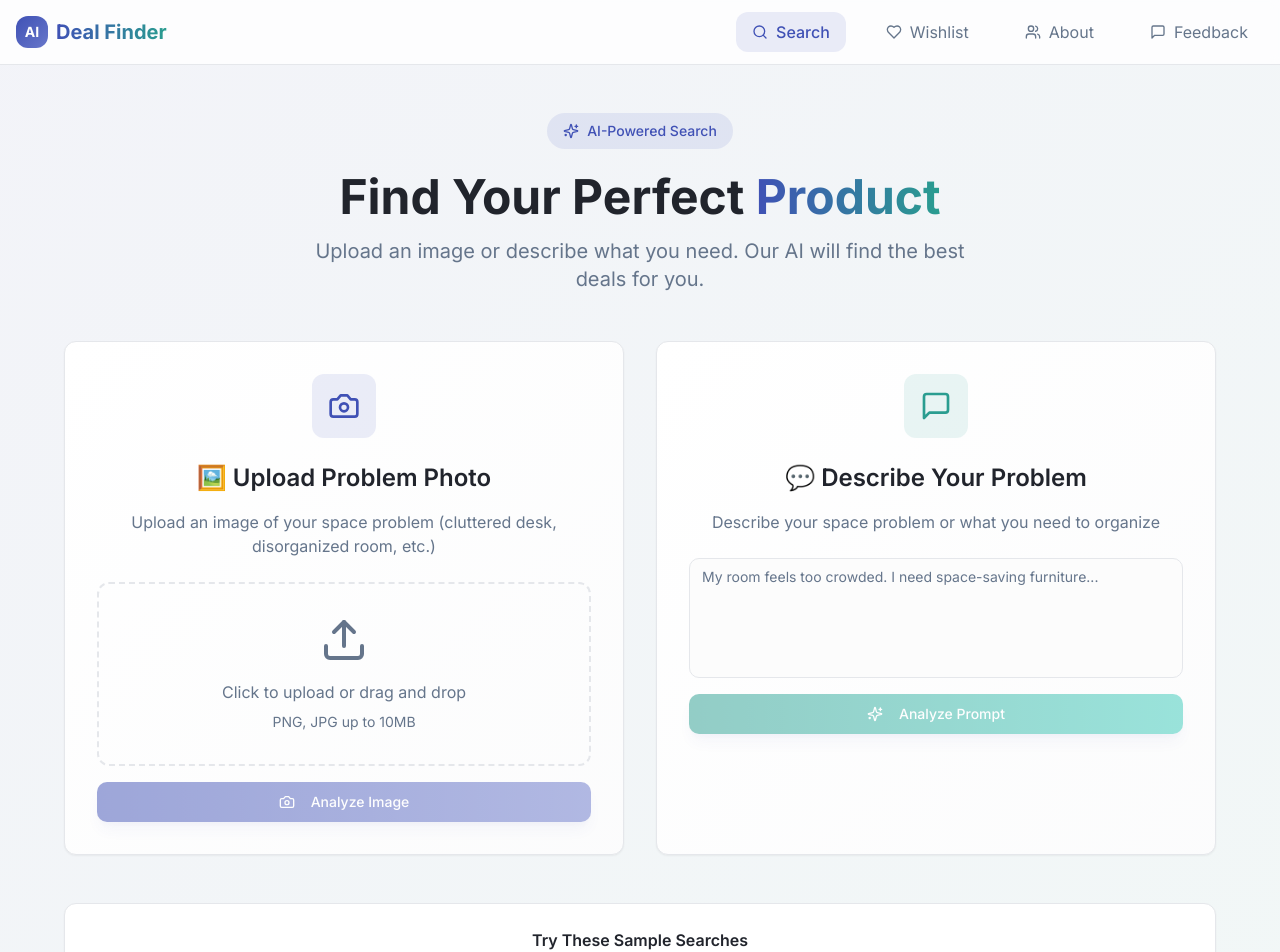
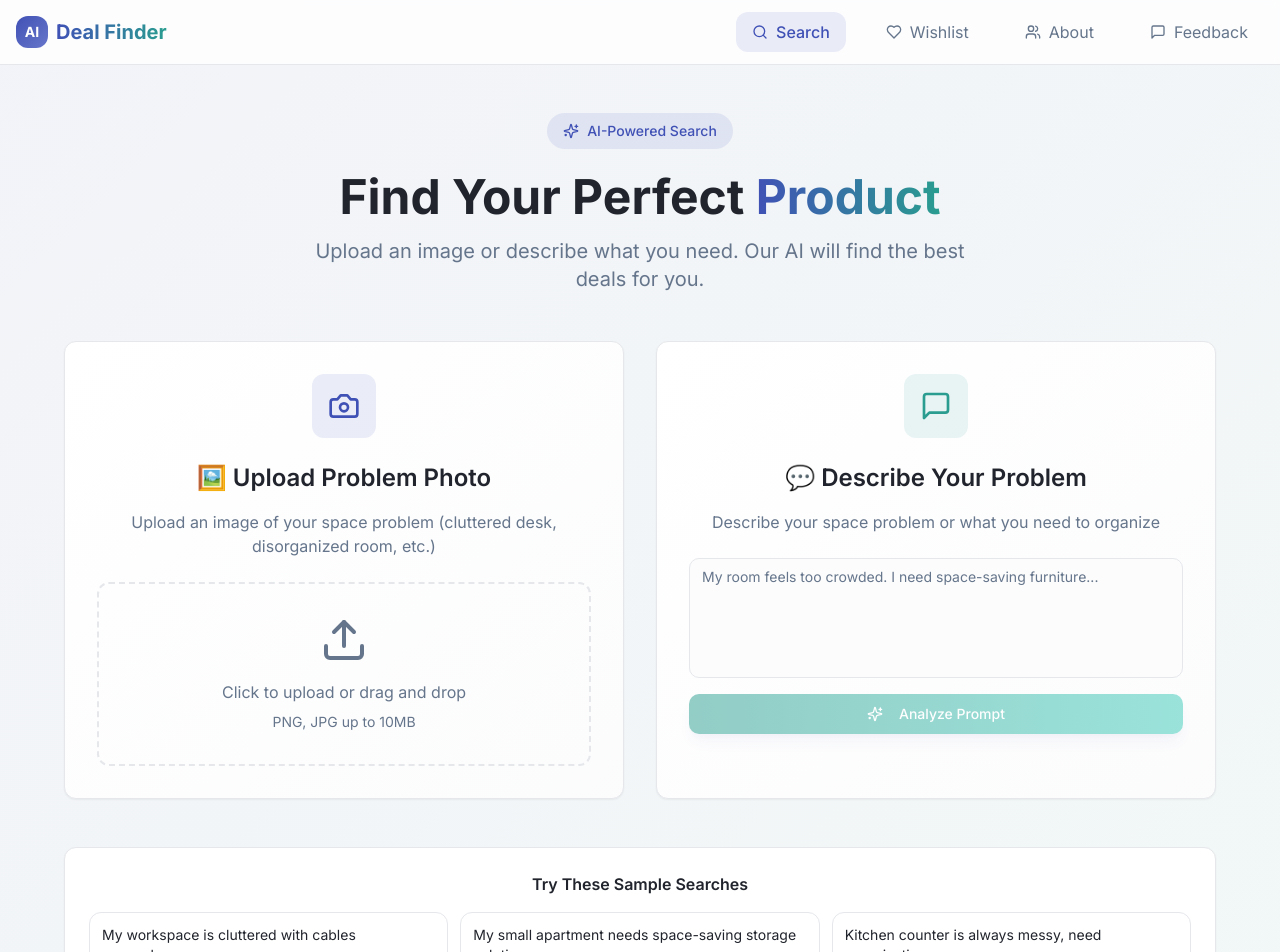
Before and after one commit to akashFairpe/price-pundit, a React (Vite) app: page /search in a window 1280 px wide. Shown: the top 952 px of the page. Built offline with nearby package versions, Linux system fonts and the light colour scheme.

Commit message:
Reverted to commit 346f2982daa69a3186bd66513f5dfaf879a6b7fb

```diff
--- a/src/pages/ProductDetail.tsx
+++ b/src/pages/ProductDetail.tsx
@@ -4,7 +4,6 @@ import { Button } from "@/components/ui/button";
 import { Card } from "@/components/ui/card";
 import { Badge } from "@/components/ui/badge";
 import { Tabs, TabsContent, TabsList, TabsTrigger } from "@/components/ui/tabs";
-import { Accordion, AccordionContent, AccordionItem, AccordionTrigger } from "@/components/ui/accordion";
 import { useToast } from "@/hooks/use-toast";
 import { useNavigate } from "react-router-dom";
 import Navigation from "@/components/Navigation";
@@ -132,9 +131,7 @@ const ProductDetail = () => {
             rating: foundProduct.rating?.rating || 4.0,
             reviews: foundProduct.rating?.ratingCount || 0,
             matchScore: parseInt(foundProduct.matchPercentage?.replace('%', '')) || 85,
-            features: foundProduct.keyFeature || foundProduct.title?.split(' ').slice(0, 6) || ["Quality Product"],
-            keyFeatures: foundProduct.keyFeature || [],
-            specifications: foundProduct.specifications || [],
+            features: foundProduct.title?.split(' ').slice(0, 6) || ["Quality Product"],
             dimensions: "Standard Size",
             weight: "Standard Weight",
             warranty: "1 Year Warranty",
@@ -274,12 +271,11 @@ const ProductDetail = () => {
                 </div>
               </Card>
 
-              {/* Key Features */}
-              {product.keyFeatures && product.keyFeatures.length > 0 && (
+              {/* Features */}
               <div className="mb-6">
                 <h4 className="font-semibold mb-3">Key Features</h4>
-                  <div className="grid grid-cols-1 gap-2">
-                    {product.keyFeatures.slice(0, 3).map((feature, index) => (
+                <div className="grid grid-cols-2 gap-2">
+                  {product.features.map((feature, index) => (
                     <div key={index} className="flex items-center gap-2 text-sm">
                       <CheckCircle className="w-4 h-4 text-success" />
                       <span>{feature}</span>
@@ -287,7 +283,6 @@ const ProductDetail = () => {
                   ))}
                 </div>
               </div>
-              )}
 
               {/* Specifications */}
               <div className="space-y-2 text-sm">
@@ -366,10 +361,10 @@ const ProductDetail = () => {
         </Card>
 
         {/* Tabs */}
-        <Tabs defaultValue="specifications" className="w-full">
+        <Tabs defaultValue="reviews" className="w-full">
           <TabsList className="grid w-full grid-cols-3">
+            <TabsTrigger value="reviews">Reviews ({product.reviews})</TabsTrigger>
             <TabsTrigger value="specifications">Specifications</TabsTrigger>
-            <TabsTrigger value="reviews">Reviews ({product.reviews})</TabsTrigger>
             <TabsTrigger value="price-history">Price History</TabsTrigger>
           </TabsList>
 
@@ -409,21 +404,6 @@ const ProductDetail = () => {
 
           <TabsContent value="specifications">
             <Card className="card-soft p-6">
-              <h3 className="text-xl font-semibold mb-4">Product Specifications</h3>
-              {product.specifications && product.specifications.length > 0 ? (
-                <div className="space-y-4">
-                  {product.specifications.map((spec, index) => (
-                    <div key={index} className="grid grid-cols-2 gap-4 py-3 border-b border-border last:border-b-0">
-                      <div className="font-medium text-muted-foreground">
-                        {Object.keys(spec)[0]}
-                      </div>
-                      <div className="font-medium">
-                        {String(Object.values(spec)[0])}
-                      </div>
-                    </div>
-                  ))}
-                </div>
-              ) : (
               <div className="grid md:grid-cols-2 gap-6">
                 <div>
                   <h4 className="font-semibold mb-3">Product Details</h4>
@@ -460,7 +440,6 @@ const ProductDetail = () => {
                   </div>
                 </div>
               </div>
-              )}
             </Card>
           </TabsContent>
 
--- a/src/pages/Search.tsx
+++ b/src/pages/Search.tsx
@@ -11,7 +11,6 @@ const Search = () => {
   const [prompt, setPrompt] = useState("");
   const [isProcessing, setIsProcessing] = useState(false);
   const [interpretedQuery, setInterpretedQuery] = useState(null);
-  const [uploadedImage, setUploadedImage] = useState<string | null>(null);
   const { toast } = useToast();
   const navigate = useNavigate();
 
@@ -19,58 +18,23 @@ const Search = () => {
     const file = event.target.files?.[0];
     if (!file) return;
 
-    // Just store the image, don't analyze yet
-    const reader = new FileReader();
-    reader.onload = (e) => {
-      const imageDataUrl = e.target?.result as string;
-      // Store image data and update state to show in UI
-      sessionStorage.setItem('uploadedImage', imageDataUrl);
-      setUploadedImage(imageDataUrl);
-      toast({
-        title: "Image uploaded successfully!",
-        description: "Now click 'Analyze Image' to find solutions."
-      });
-    };
-    reader.readAsDataURL(file);
-  };
-
-  const handleImageAnalysis = async () => {
-    const imageDataUrl = uploadedImage || sessionStorage.getItem('uploadedImage');
-
-    // Debug logging
-    console.log('handleImageAnalysis called');
-    console.log('uploadedImage state:', uploadedImage ? 'exists' : 'null');
-    console.log('sessionStorage uploadedImage:', sessionStorage.getItem('uploadedImage') ? 'exists' : 'null');
-    console.log('final imageDataUrl:', imageDataUrl ? 'exists' : 'null');
-
-    if (!imageDataUrl) {
-      toast({
-        title: "No image found",
-        description: "Please upload an image first.",
-        variant: "destructive"
-      });
-      return;
-    }
-
     setIsProcessing(true);
 
-    const payload = {
-      prompt: prompt || "Analyze this image for space and organization problems",
-      imageDataUrl: imageDataUrl
-    };
+    try {
+      // Convert file to base64
+      const reader = new FileReader();
+      reader.onload = async (e) => {
+        const imageDataUrl = e.target?.result as string;
 
-    console.log('Sending payload:', {
-      prompt: payload.prompt,
-      imageDataUrl: payload.imageDataUrl ? 'IMAGE_DATA_EXISTS' : 'NULL'
-    });
-
-    try {
         const response = await fetch('http://localhost:3000/api/case-analysis', {
           method: 'POST',
           headers: {
             'Content-Type': 'application/json',
           },
-        body: JSON.stringify(payload)
+          body: JSON.stringify({
+            prompt: prompt || "Analyze this image for space and organization problems",
+            imageDataUrl: imageDataUrl
+          })
         });
 
         if (!response.ok) {
@@ -79,31 +43,34 @@ const Search = () => {
 
         const data = await response.json();
 
-      if (data && data.length > 0) {
+        if (data.success && data.mergedData?.length > 0) {
           // Store the product data for the results page
-        localStorage.setItem('searchResults', JSON.stringify(data));
+          localStorage.setItem('searchResults', JSON.stringify(data.mergedData));
 
           setInterpretedQuery({
             problemDetected: "Space Organization Issues Detected",
-          categories: [...new Set(data.slice(0, 5).map(product => product.title.split(' ').slice(0, 2).join(' ')))],
+            categories: [...new Set(data.mergedData.slice(0, 5).map(product => product.title.split(' ').slice(0, 2).join(' ')))],
             confidence: 0.95
           });
 
           toast({
             title: "Image analyzed successfully!",
-          description: `Found ${data.length} matching solutions for your space.`
+            description: `Found ${data.mergedData.length} matching solutions for your space.`
           });
         } else {
           throw new Error('No products found');
         }
+        setIsProcessing(false);
+      };
+
+      reader.readAsDataURL(file);
     } catch (error) {
+      setIsProcessing(false);
       toast({
         title: "Analysis failed",
         description: "Please try again or use text description instead.",
         variant: "destructive"
       });
-    } finally {
-      setIsProcessing(false);
     }
   };
 
@@ -130,19 +97,19 @@ const Search = () => {
 
       const data = await response.json();
 
-      if (data && data.length > 0) {
+      if (data.success && data.mergedData?.length > 0) {
         // Store the product data for the results page
-        localStorage.setItem('searchResults', JSON.stringify(data));
+        localStorage.setItem('searchResults', JSON.stringify(data.mergedData));
 
         setInterpretedQuery({
           problemDetected: "Space Organization Need Identified",
-          categories: [...new Set(data.slice(0, 5).map(product => product.title.split(' ').slice(0, 2).join(' ')))],
+          categories: [...new Set(data.mergedData.slice(0, 5).map(product => product.title.split(' ').slice(0, 2).join(' ')))],
           confidence: 0.92
         });
 
         toast({
           title: "Prompt analyzed successfully!",
-          description: `Found ${data.length} matching solutions for your needs.`
+          description: `Found ${data.mergedData.length} matching solutions for your needs.`
         });
       } else {
         throw new Error('No products found');
@@ -194,29 +161,7 @@ const Search = () => {
                   Upload an image of your space problem (cluttered desk, disorganized room, etc.)
                 </p>
 
-{uploadedImage ? (
-                  <div className="border-2 border-primary rounded-xl p-4 mb-4">
-                    <img
-                      src={uploadedImage}
-                      alt="Uploaded"
-                      className="w-full max-h-64 object-cover rounded-lg mb-4"
-                    />
-                    <div className="flex items-center justify-center gap-2 text-primary">
-                      <Camera className="w-4 h-4" />
-                      <span className="text-sm font-medium">Image uploaded successfully!</span>
-                    </div>
-                    <button
-                      onClick={() => {
-                        setUploadedImage(null);
-                        sessionStorage.removeItem('uploadedImage');
-                      }}
-                      className="mt-2 text-xs text-muted-foreground hover:text-foreground"
-                    >
-                      Upload different image
-                    </button>
-                  </div>
-                ) : (
-                  <div className="border-2 border-dashed border-border rounded-xl p-8 hover:border-primary/50 transition-colors mb-4">
+                <div className="border-2 border-dashed border-border rounded-xl p-8 hover:border-primary/50 transition-colors">
                   <input
                     type="file"
                     accept="image/*"
@@ -230,25 +175,6 @@ const Search = () => {
                     <p className="text-sm text-muted-foreground">PNG, JPG up to 10MB</p>
                   </label>
                 </div>
-                )}
-
-                <Button
-                  onClick={handleImageAnalysis}
-                  disabled={!uploadedImage || isProcessing}
-                  className="w-full btn-hero-primary"
-                >
-                  {isProcessing ? (
-                    <>
-                      <div className="w-4 h-4 border-2 border-white/30 border-t-white rounded-full animate-spin mr-2" />
-                      Analyzing...
-                    </>
-                  ) : (
-                    <>
-                      <Camera className="w-4 h-4 mr-2" />
-                      Analyze Image
-                    </>
-                  )}
-                </Button>
               </div>
             </Card>
 
```
Lines whose indentation alone changed are shown as unchanged.
